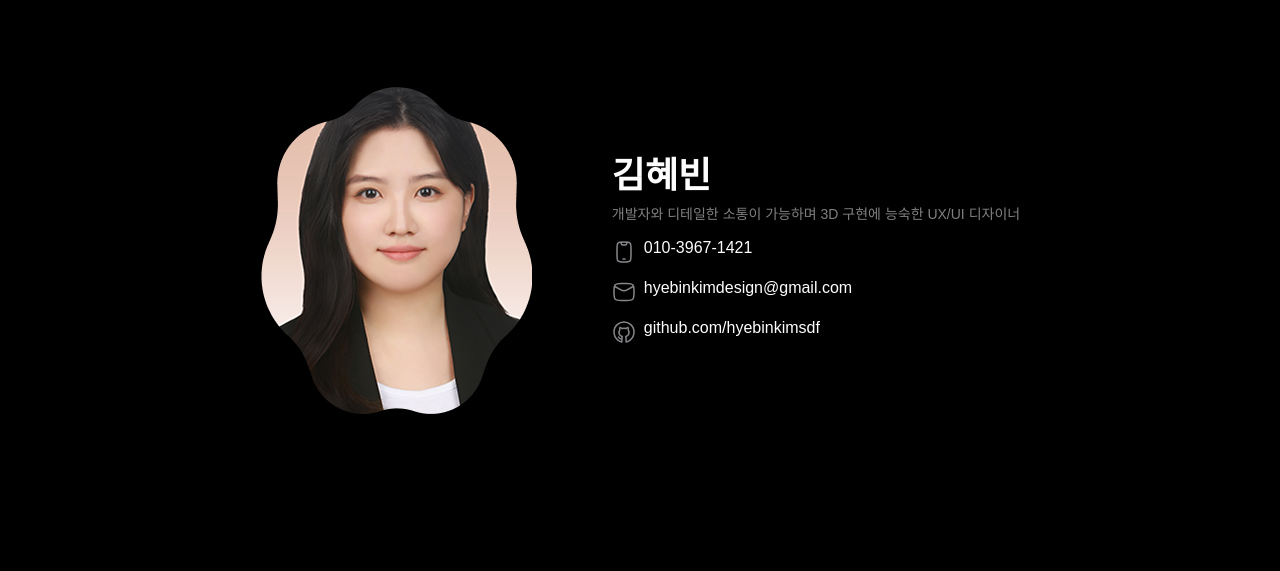
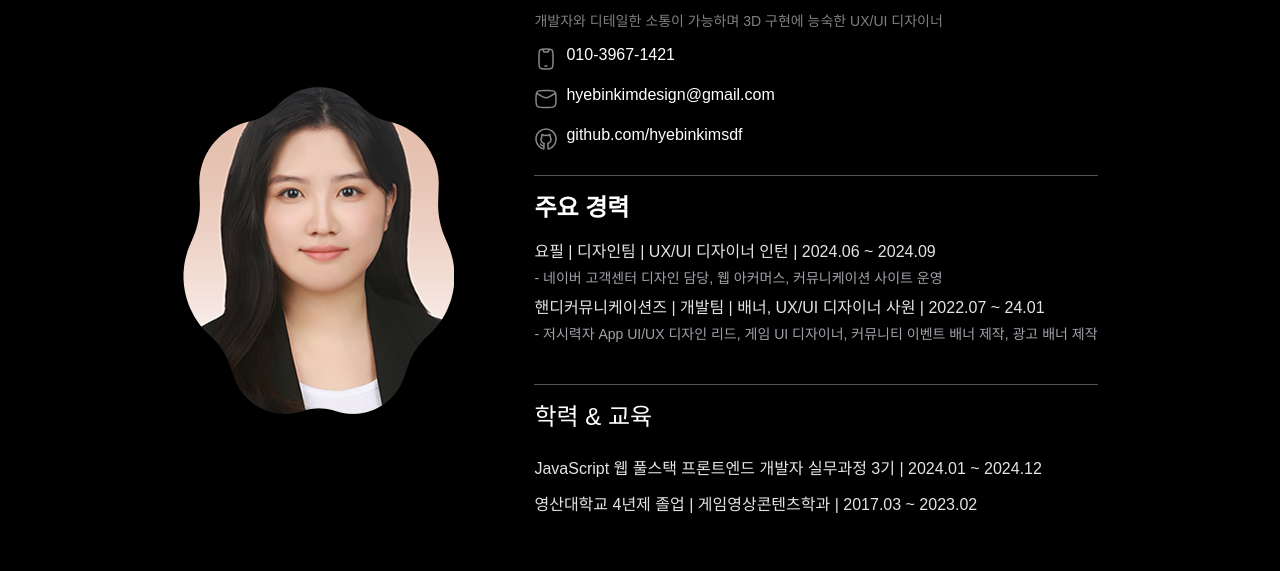
Before and after one commit to hyebinkimsdf/portfolio, a React (Vite) app: page / in a window 1280 px wide. Shown: the part 950-1521 px from the top of the page. Built offline with nearby package versions, Linux system fonts and the light colour scheme.

Commit message:
design: About min-w 값 수정

```diff
--- a/src/pages/About.tsx
+++ b/src/pages/About.tsx
@@ -4,7 +4,7 @@ export default function About() {
   const [isHovered, setIsHovered] = useState(false);
 
   return (
-    <div className="w-full h-full mx-auto flex flex-col md:flex-row justify-center items-center gap-20 min-w-[550px] px-4 py-8 relative">
+    <div className="w-full h-full mx-auto flex flex-col md:flex-row justify-center items-center gap-20 min-w-[300px] px-4 py-8 relative">
       <div
         className="relative group"
         onMouseEnter={() => setIsHovered(true)}
@@ -77,10 +77,35 @@ export default function About() {
             </p>
           </a>
         ))}
+        <div className="border-t-[1px] border-zinc-600 my-4 pt-4">
+          <p className="text-2xl mb-4 font-semibold ">주요 경력</p>
+          <p className=" text-zinc-200 mb-1">
+            요필 | 디자인팀 | UX/UI 디자이너 인턴 | 2024.06 ~ 2024.09
+          </p>
+          <p className="text-sm text-zinc-400 mb-2">
+            - 네이버 고객센터 디자인 담당, 웹 아커머스, 커뮤니케이션 사이트 운영
+          </p>
+          <p className=" text-zinc-200 mb-1">
+            핸디커뮤니케이션즈 | 개발팀 | 배너, UX/UI 디자이너 사원 | 2022.07 ~
+            24.01
+          </p>
+          <p className="text-sm text-zinc-400">
+            - 저시력자 App UI/UX 디자인 리드, 게임 UI 디자이너, 커뮤니티 이벤트
+            배너 제작, 광고 배너 제작
+          </p>
+        </div>
+        <div className="border-t-[1px] border-zinc-600  my-4 pt-4 flex flex-col gap-2">
+          <p className="text-2xl mb-4 font-">학력 & 교육</p>
+          <p className=" text-zinc-200 mb-1">
+            JavaScript 웹 풀스택 프론트엔드 개발자 실무과정 3기 | 2024.01 ~
+            2024.12
+          </p>
+
+          <p className=" text-zinc-200 mb-1">
+            영산대학교 4년제 졸업 | 게임영상콘텐츠학과 | 2017.03 ~ 2023.02
+          </p>
+        </div>
       </div>
-
-      {/* 배경 그라디언트 효과 */}
-      <div className="absolute inset-0 bg-gradient-to-r from-transparent via-blue-900/5 to-transparent opacity-20 pointer-events-none" />
     </div>
   );
 }
```
